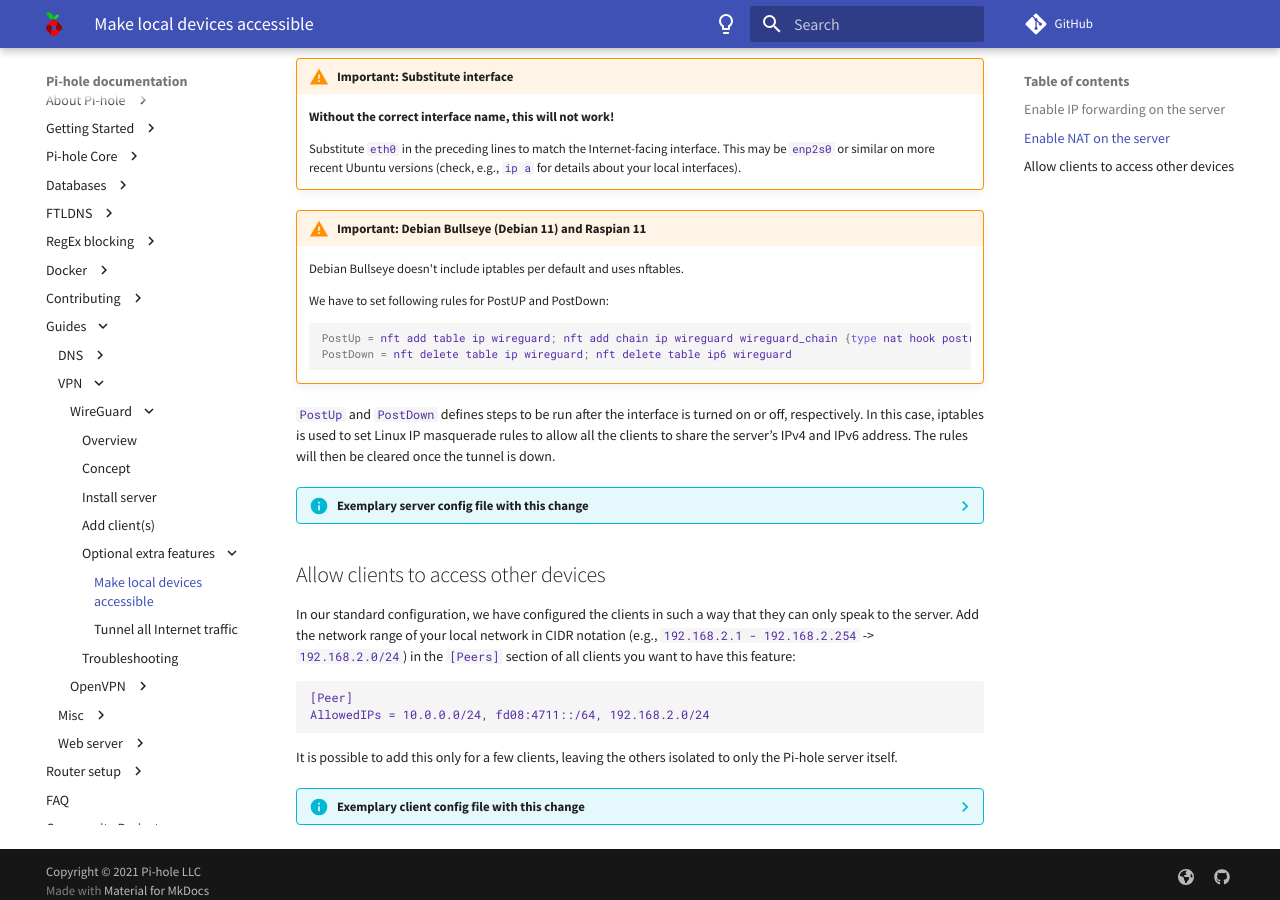
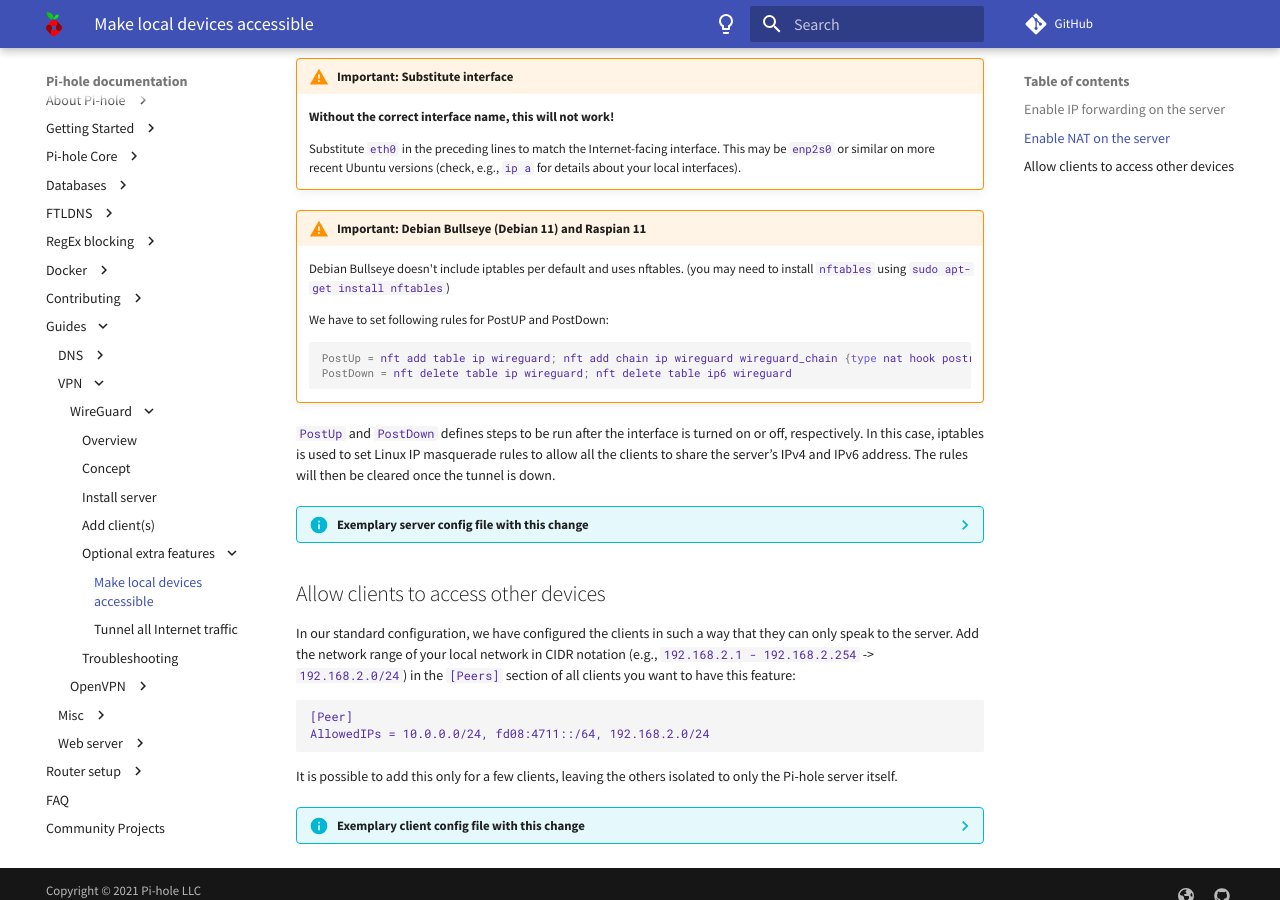
Before and after one commit to pi-hole/docs, an MkDocs documentation site: the page built from docs/guides/vpn/wireguard/internal.md, in a window 1280 px wide and 900 px high, scrolled down 740 px. Built offline with MkDocs 1.6.1 and Material for MkDocs 9.7.7, drawn with Linux system fonts in a browser that asks for light colours; comment, search, counter and statistics services are not loaded.

Commit message:
Add requirement of nftables to wireguard config
Signed-off-by: CleanMachine1 <78213164+CleanMachine1@users.noreply.github.com>

````diff
--- a/docs/guides/vpn/wireguard/internal.md
+++ b/docs/guides/vpn/wireguard/internal.md
@@ -47,6 +47,7 @@
 <!-- markdownlint-disable code-block-style -->
 !!! warning "**Important:** Debian Bullseye (Debian 11) and Raspian 11"
     Debian Bullseye doesn't include iptables per default and uses nftables.
+    (you may need to install `nftables` using `sudo apt-get install nftables`)
 
     We have to set following rules for PostUP and PostDown:
     ```bash
````
